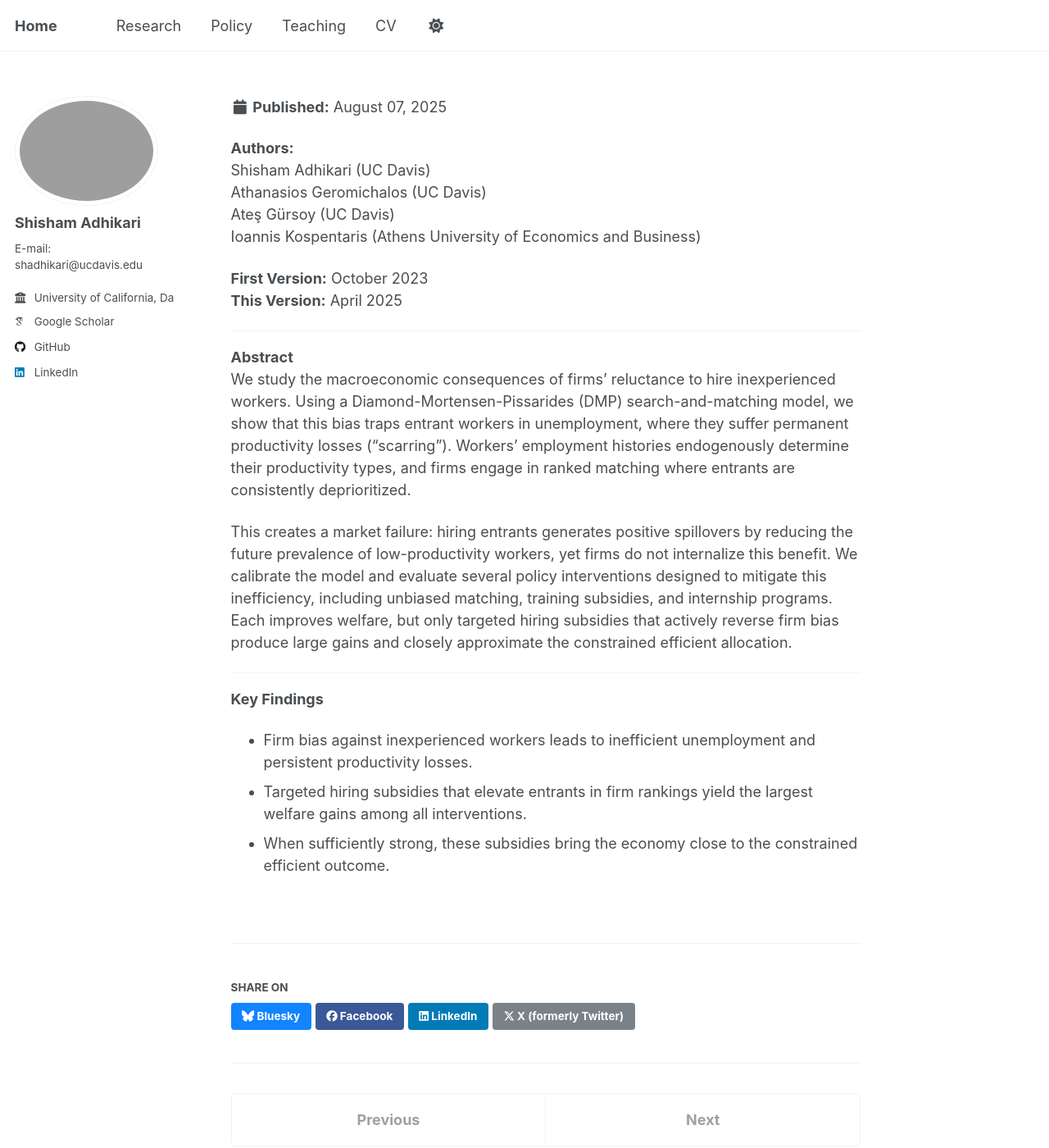
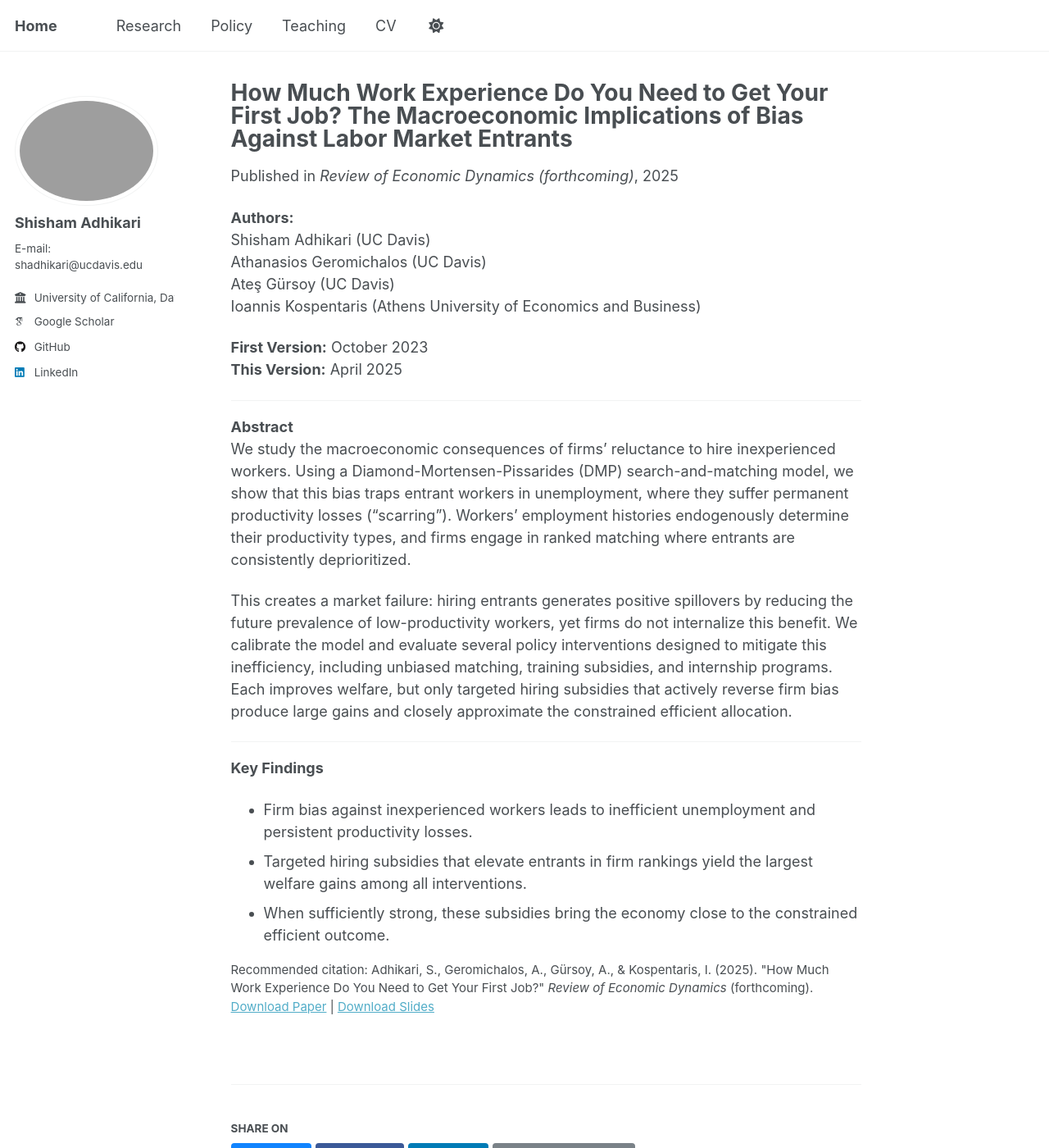
Before and after one commit to adhikars11/shadhikari, a Jekyll site: the page built from _publications/entrant-bias.md, in a window 1280 px wide and 1400 px high. Shown: the whole window at 82% size. Built offline with Jekyll 4.4.1, drawn with Linux system fonts in a browser that asks for light colours; some web fonts are replaced.

Commit message:
Update entrant-bias.md

```diff
--- a/_publications/entrant-bias.md
+++ b/_publications/entrant-bias.md
@@ -6,8 +6,8 @@ permalink: /publication/entrant-bias
 excerpt: 'This paper develops a search-theoretic model to quantify the macroeconomic costs of firm bias against inexperienced workers and evaluates targeted hiring policies to address it.'
 date: 2025-04-01
 venue: 'Review of Economic Dynamics (forthcoming)'
-paperurl: {{ site.baseurl }}/files/entrant_bias_paper.pdf
-slidesurl: {{ site.baseurl }}/files/entrant_bias_slides.pdf
+paperurl: '{{ site.baseurl }}/files/entrant_bias_paper.pdf'
+slidesurl: '{{ site.baseurl }}/files/entrant_bias_slides.pdf'
 citation: 'Adhikari, S., Geromichalos, A., Gürsoy, A., & Kospentaris, I. (2025). "How Much Work Experience Do You Need to Get Your First Job?" <i>Review of Economic Dynamics</i> (forthcoming).'
 ---
 
```
